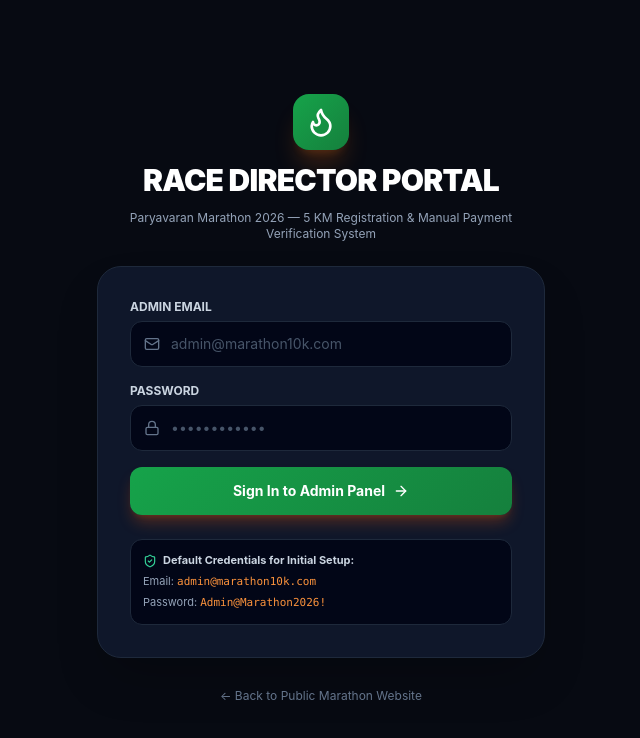
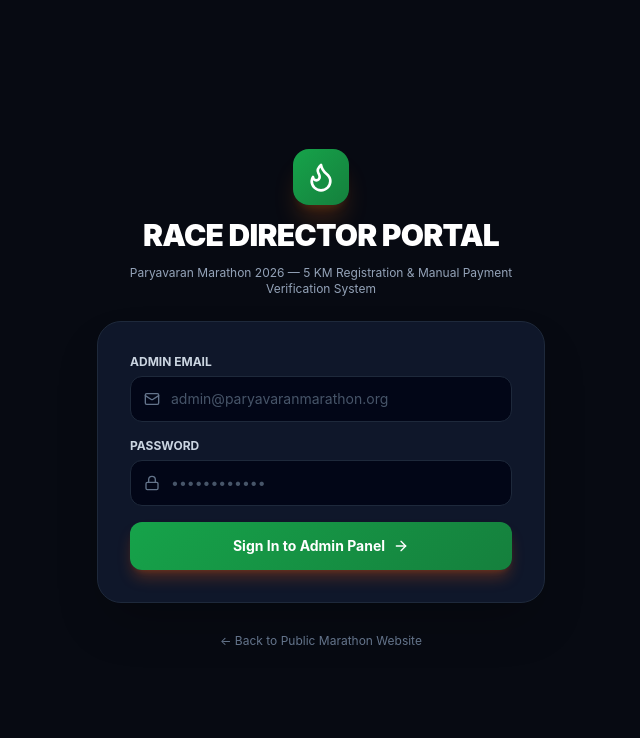
Before and after one commit to Nirajpaul2/paryavaranmarathon, a Next.js app: page /admin/login in a window 1280 px wide. Shown: the top 738 px of the page, without its empty margins (319-959 px from the left). Built offline with nearby package versions, Linux system fonts and the light colour scheme.

Commit message:
security: remove default admin credentials from README and admin login UI

```diff
--- a/src/app/admin/login/page.tsx
+++ b/src/app/admin/login/page.tsx
@@ -3,7 +3,7 @@
 import React, { useState } from "react";
 import { useRouter } from "next/navigation";
 import Link from "next/link";
-import { Flame, Lock, Mail, ArrowRight, Loader2, AlertTriangle, ShieldCheck } from "lucide-react";
+import { Flame, Lock, Mail, ArrowRight, Loader2, AlertTriangle } from "lucide-react";
 
 export default function AdminLoginPage() {
   const router = useRouter();
@@ -77,7 +77,7 @@ export default function AdminLoginPage() {
                   required
                   value={email}
                   onChange={(e) => setEmail(e.target.value)}
-                  placeholder="admin@marathon10k.com"
+                  placeholder="admin@paryavaranmarathon.org"
                   className="w-full bg-slate-950 border border-slate-800 rounded-xl pl-10 pr-4 py-3 text-sm text-white placeholder-slate-600 focus:outline-none focus:border-orange-500 transition-colors"
                 />
                 <Mail className="w-4 h-4 text-slate-500 absolute left-3.5 top-1/2 -translate-y-1/2" />
@@ -119,15 +119,6 @@ export default function AdminLoginPage() {
               )}
             </button>
           </form>
-
-          <div className="bg-slate-950 p-3 rounded-xl border border-slate-800 text-[11px] text-slate-400 space-y-1">
-            <div className="flex items-center gap-1.5 text-slate-300 font-bold">
-              <ShieldCheck className="w-3.5 h-3.5 text-emerald-400" />
-              Default Credentials for Initial Setup:
-            </div>
-            <p>Email: <code className="text-orange-400 font-mono">admin@marathon10k.com</code></p>
-            <p>Password: <code className="text-orange-400 font-mono">Admin@Marathon2026!</code></p>
-          </div>
         </div>
 
         <div className="text-center">
```
Also changed, not shown: 1 other file (tests, documents, lock files or other folders).
